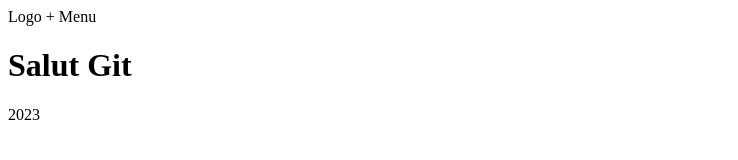
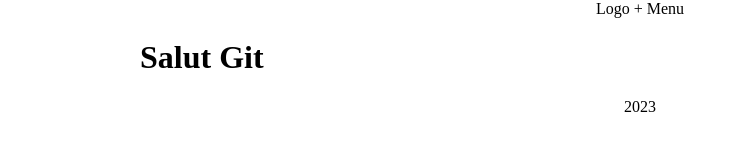
Before and after one commit to cda-chty/discover-git, a plain HTML site: page index.html in a window 1280 px wide. Shown: the whole page, without its empty margins (0-738 px from the left). Drawn offline with Linux system fonts and the light colour scheme.

Commit message:
Add some styles

```diff
--- a/index.html
+++ b/index.html
@@ -4,6 +4,7 @@
     <meta charset="UTF-8">
     <meta name="viewport" content="width=device-width, initial-scale=1.0">
     <title>Git</title>
+    <link rel="stylesheet" href="style.css">
 </head>
 <body>
     <header>
--- /dev/null
+++ b/style.css
@@ -0,0 +1,8 @@
+body {
+    max-width: 1000px;
+    margin: auto;
+}
+
+header, footer {
+    text-align: center;
+}
```
